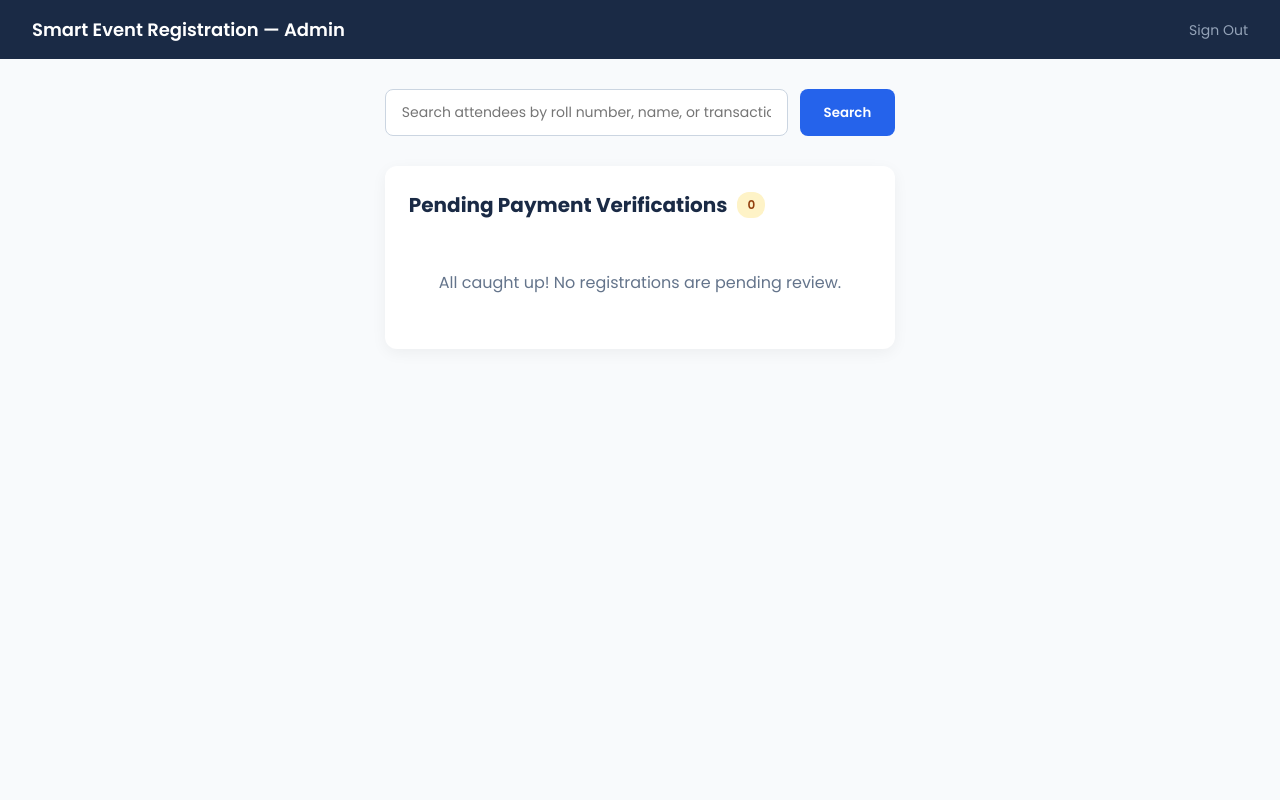
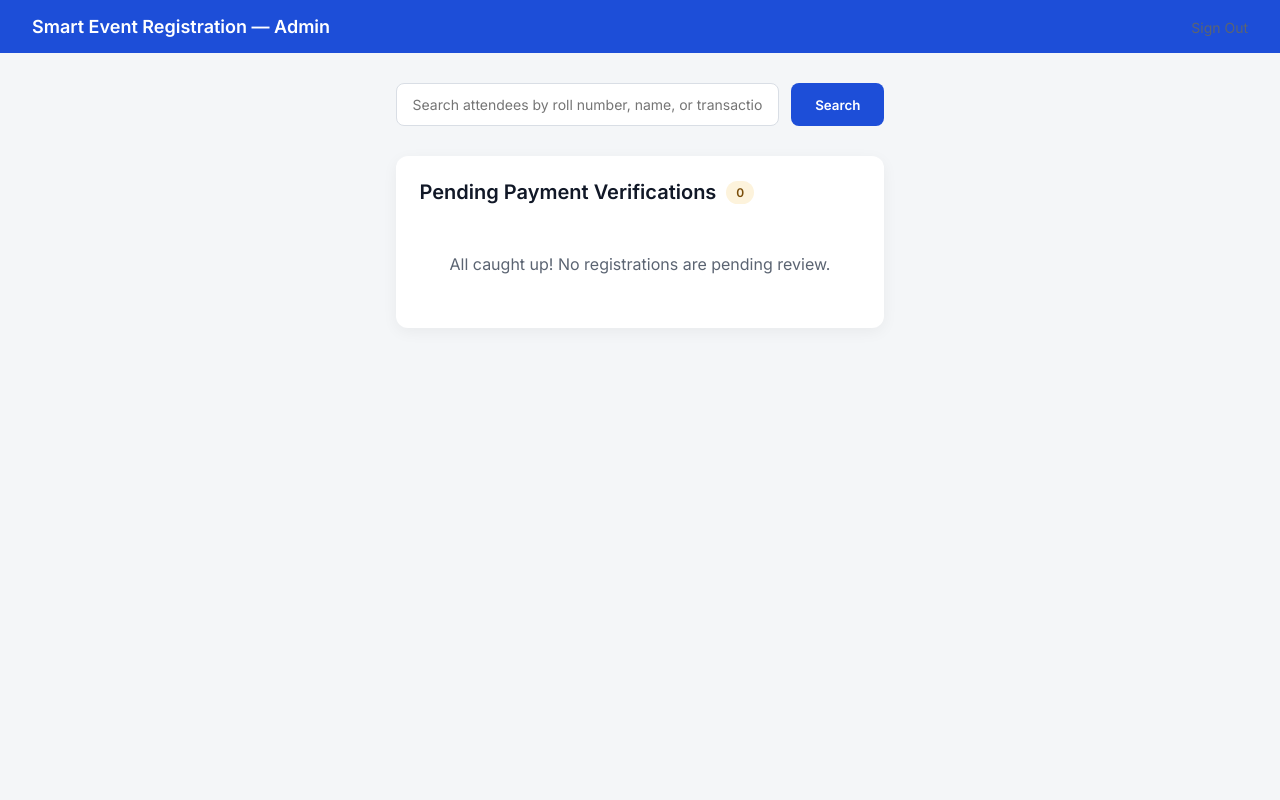
Before and after one commit to aryan9-6-5/Smart_Event_Registration, a Flask app: page /admin in a window 1280 px wide. Run offline with Flask 3, Linux system fonts and the light colour scheme; the visitor is signed in with stand-in values (Sample User, id 1); data comes from the database, SQL or seed files in the repository; some libraries are stand-ins or nearby versions.

Commit message:
phase4: theme system - blue default, theme.json override, banner band, themed admin/check-in/placard
- 7 themeable colour roles via CSS variables; status colours fixed in _theme_head.html
- all CSS/templates use variables only (lint test enforces no hardcoded hex)
- banner header band (4:1, object-fit cover, focus from theme), solid header when no banner
- placard image colours follow the theme
- README re-theming section, theme.example.json and PROMPT.md

Co-Authored-By: Claude Sonnet 5.5 <noreply@anthropic.com>

```diff
--- a/app.py
+++ b/app.py
@@ -27,6 +27,7 @@ from werkzeug.security import check_password_hash
 import pytesseract
 from PIL import Image
 import re
+import theme as theme_module
 load_dotenv()
 
 app = Flask(__name__, static_folder='static', static_url_path='/static')
@@ -135,10 +136,16 @@ def get_event_config():
             print(f"Error loading event config JSON: {e}")
     return DEFAULT_EVENT_CONFIG
 
+# Event theme (palette, font, banner) - validated once at startup, falls back to defaults
+THEME = theme_module.load_theme()
+BANNER_STATIC_PATH = theme_module.prepare_banner(THEME)
+
 @app.context_processor
 def inject_event_config():
     config = get_event_config()
     return {
+        't': THEME,
+        'banner_url': url_for('static', filename=BANNER_STATIC_PATH) if BANNER_STATIC_PATH else None,
         'event_title': config['title'],
         'event_subtitle': config['subtitle'],
         'event_description': config['description'],
@@ -550,13 +557,15 @@ def init_db():
 
 def generate_placard(name, roll, dept, college, phone, profile_path, ticket_secret=None):
     config = get_event_config()
-    # Define theme colors matching the user's CSS variables
-    COLOR_PRIMARY = '#1A2A45'       # Rich navy blue for primary text
-    COLOR_SECONDARY = '#94A3B8'     # Muted slate blue for labels
-    COLOR_BG_LIGHT = '#F8FAFC'      # Soft off-white background
-    COLOR_SOFT_BG = '#E6EDF5'       # Ultra-light blue-gray for borders/badges
-    COLOR_TEXT_DARK = '#1E293B'     # Deep charcoal for body values
-    COLOR_WHITE = '#FFFFFF'         # Pure white for stub background
+    # Placard colours come from the event theme so the emailed ticket matches the site
+    theme_colors = THEME['colors']
+    COLOR_ACCENT = theme_colors['primary']     # top strip
+    COLOR_PRIMARY = theme_colors['text']       # title and key values
+    COLOR_SECONDARY = theme_colors['muted']    # labels
+    COLOR_BG_LIGHT = theme_colors['bg']        # main background
+    COLOR_SOFT_BG = theme_colors['border']     # borders/badges
+    COLOR_TEXT_DARK = theme_colors['text']     # body values
+    COLOR_WHITE = theme_colors['surface']      # stub background
 
     # Helper function to load Poppins fonts with fallbacks
     def load_poppins_font(font_type, size):
@@ -598,6 +607,9 @@ def generate_placard(name, roll, dept, college, phone, profile_path, ticket_secr
     gap_length = 8
     for y in range(0, 600, dash_length + gap_length):
         draw.line([(700, y), (700, min(y + dash_length, 600))], fill=COLOR_SOFT_BG, width=2)
+
+    # Brand accent strip along the top edge
+    draw.rectangle([(0, 0), (999, 9)], fill=COLOR_ACCENT)
 
     # 4. Draw Left Section Header (Title & Subtitle)
     draw.text((50, 45), config['title'].upper(), fill=COLOR_PRIMARY, font=font_title)
--- a/static/css/styles.css
+++ b/static/css/styles.css
@@ -1,16 +1,18 @@
 :root {
-    --primary-color: #1A2A45;
-    --primary-hover: #111E33;
-    --secondary-color: #94A3B8;
-    --accent-color: #3B82F6;
-    --background-light: #F8FAFC;
-    --soft-background: #E6EDF5;
-    --text-dark: #1E293B;
-    --text-muted: #64748B;
-    --error-color: #EF4444;
-    --success-color: #10B981;
-    --white: #ffffff;
-
+    /* Legacy names now alias the theme variables defined in templates/_theme_head.html */
+    --primary-color: var(--primary);
+    --primary-hover: color-mix(in srgb, var(--primary) 82%, black);
+    --secondary-color: var(--muted);
+    --accent-color: var(--primary);
+    --background-light: var(--bg);
+    --soft-background: var(--border);
+    --text-dark: var(--text);
+    --text-muted: var(--muted);
+    --error-color: var(--bad);
+    --success-color: var(--ok);
+    --white: var(--surface);
+    --header-subtle: color-mix(in srgb, var(--primary-text) 78%, transparent);
+    --header-shadow: 0 4px 12px color-mix(in srgb, var(--primary) 25%, transparent);
     --shadow-sm: 0 1px 2px 0 rgba(0, 0, 0, 0.05);
     --shadow-md: 0 4px 6px -1px rgba(0, 0, 0, 0.1), 0 2px 4px -1px rgba(0, 0, 0, 0.06);
     --shadow-lg: 0 10px 15px -3px rgba(0, 0, 0, 0.1), 0 4px 6px -2px rgba(0, 0, 0, 0.05);
@@ -22,7 +24,7 @@
     margin: 0;
     padding: 0;
     box-sizing: border-box;
-    font-family: 'Poppins', sans-serif;
+    font-family: var(--font), system-ui, -apple-system, 'Segoe UI', sans-serif;
 }
 
 body {
--- /dev/null
+++ b/templates/_banner_band.html
@@ -0,0 +1,5 @@
+{% if banner_url %}
+<div class="banner-band">
+    <img src="{{ banner_url }}" alt="" style="object-position: {{ t.banner_focus }}">
+</div>
+{% endif %}
--- /dev/null
+++ b/templates/_theme_head.html
@@ -0,0 +1,28 @@
+{# Theme variables. Brand colours come from theme/theme.json; status colours are FIXED so the gate never changes meaning. #}
+<link href="https://fonts.googleapis.com/css2?family={{ t.font.family|replace(' ', '+') }}:wght@{{ t.font.weights|join(';') }}&display=swap" rel="stylesheet">
+<style>
+:root {
+    --bg: {{ t.colors.bg }};
+    --surface: {{ t.colors.surface }};
+    --text: {{ t.colors.text }};
+    --muted: {{ t.colors.muted }};
+    --border: {{ t.colors.border }};
+    --primary: {{ t.colors.primary }};
+    --primary-text: {{ t.colors.primary_text }};
+    --font: '{{ t.font.family }}';
+
+    /* fixed, never themed */
+    --ok: #1F7A45;
+    --ok-bg: #E3F3EA;
+    --ok-text: #14603A;
+    --pending: #B7791F;
+    --pending-bg: #FDF3DC;
+    --pending-border: #E9C77B;
+    --pending-text: #7A4E0A;
+    --bad: #C0443B;
+    --bad-bg: #FBE9E7;
+    --bad-border: #E8A29C;
+    --bad-text: #8F2A22;
+    --on-status: #FFFFFF;
+}
+</style>
--- a/templates/admin_dashboard.html
+++ b/templates/admin_dashboard.html
@@ -4,12 +4,12 @@
     <meta charset="UTF-8">
     <meta name="viewport" content="width=device-width, initial-scale=1.0">
     <title>Admin Dashboard - Smart Event Registration</title>
-    <link href="https://fonts.googleapis.com/css2?family=Poppins:wght@300;400;500;600;700&display=swap" rel="stylesheet">
+    {% include '_theme_head.html' %}
     <link rel="stylesheet" href="{{ url_for('static', filename='css/styles.css') }}">
     <style>
         .admin-nav {
-            background: #1A2A45;
-            color: #ffffff;
+            background: var(--primary);
+            color: var(--primary-text);
             padding: 16px 32px;
             display: flex;
             align-items: center;
@@ -21,13 +21,13 @@
             margin: 0;
         }
         .admin-nav a {
-            color: #94A3B8;
+            color: var(--muted);
             text-decoration: none;
             font-size: 14px;
             transition: color 0.2s;
         }
         .admin-nav a:hover {
-            color: #ffffff;
+            color: var(--primary-text);
         }
         .admin-container {
             max-width: 1200px;
@@ -42,21 +42,21 @@
         .search-box input {
             flex: 1;
             padding: 12px 16px;
-            border: 1px solid #CBD5E1;
+            border: 1px solid var(--border);
             border-radius: 8px;
             font-size: 14px;
         }
         .search-box button {
             padding: 12px 24px;
-            background: #2563EB;
-            color: #ffffff;
+            background: var(--primary);
+            color: var(--primary-text);
             border: none;
             border-radius: 8px;
             font-weight: 600;
             cursor: pointer;
         }
         .card {
-            background: #ffffff;
+            background: var(--surface);
             border-radius: 12px;
             box-shadow: 0 4px 15px rgba(0,0,0,0.05);
             padding: 24px;
@@ -64,7 +64,7 @@
         }
         .card h2 {
             font-size: 20px;
-            color: #1A2A45;
+            color: var(--text);
             margin-top: 0;
             margin-bottom: 20px;
             display: flex;
@@ -78,11 +78,11 @@
             font-size: 12px;
             font-weight: 600;
         }
-        .badge-pending { background: #FEF3C7; color: #92400E; }
-        .badge-confirmed { background: #D1FAE5; color: #065F46; }
-        .badge-rejected { background: #FEE2E2; color: #991B1B; }
-        .badge-ocr { background: #E0E7FF; color: #3730A3; }
-        .badge-manual { background: #F3F4F6; color: #4B5563; }
+        .badge-pending { background: var(--pending-bg); color: var(--pending-text); }
+        .badge-confirmed { background: var(--ok-bg); color: var(--ok-text); }
+        .badge-rejected { background: var(--bad-bg); color: var(--bad-text); }
+        .badge-ocr { background: var(--bg); color: var(--text); }
+        .badge-manual { background: var(--pending-bg); color: var(--pending-text); }
 
         table {
             width: 100%;
@@ -124,7 +124,7 @@
         .empty-state {
             text-align: center;
             padding: 30px;
-            color: #64748B;
+            color: var(--muted);
         }
     </style>
 </head>
--- a/templates/index.html
+++ b/templates/index.html
@@ -6,7 +6,7 @@
     <meta name="viewport" content="width=device-width, initial-scale=1.0">
     <title>College Tech Summit 2024</title>
     <meta name="csrf-token" content="{{ csrf_token() }}">
-    <link href="https://fonts.googleapis.com/css2?family=Poppins:wght@300;400;600;700&display=swap" rel="stylesheet">
+    {% include '_theme_head.html' %}
     <link rel="stylesheet" href="{{ url_for('static', filename='css/styles.css') }}">
 <script>
     // Globally scoped event configurations for JavaScript dynamic updates
@@ -20,6 +20,7 @@
 </head>
 
 <body>
+    {% include '_banner_band.html' %}
     <header class="main-header">
         <div class="header-content">
             <h1>{{ event_title }}</h1>
```
Also changed, not shown: other parts of static/css/styles.css (+64 -46 lines), other parts of templates/admin_dashboard.html (+12 -12 lines), templates/admin_checkin.html (+14 -14 lines), templates/admin_login.html (+13 -13 lines), templates/success.html (+4 -3 lines), tests/test_theme_pages.py (added, +132 -0 lines), theme/PROMPT.md (added, +11 -0 lines), theme/theme.example.json (added, +20 -0 lines), README.md, 1 other file.
